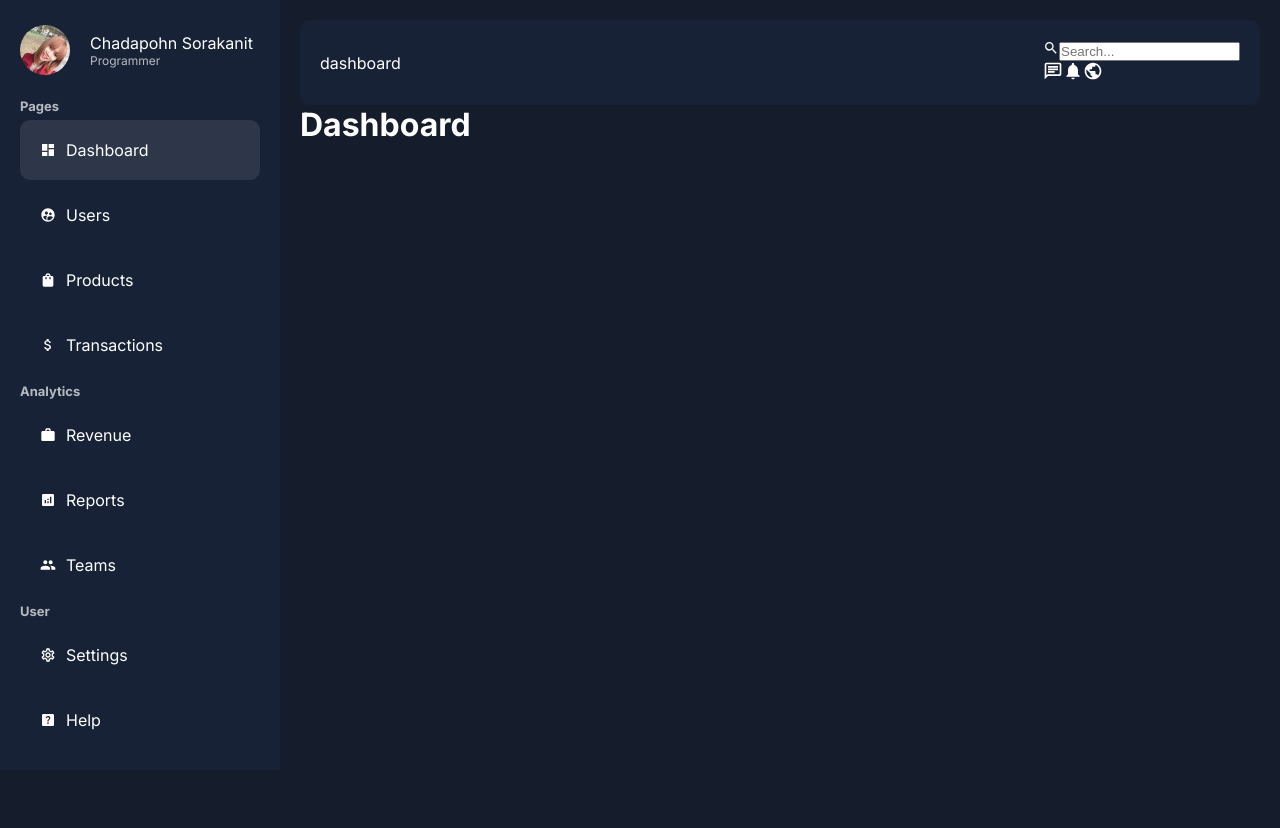
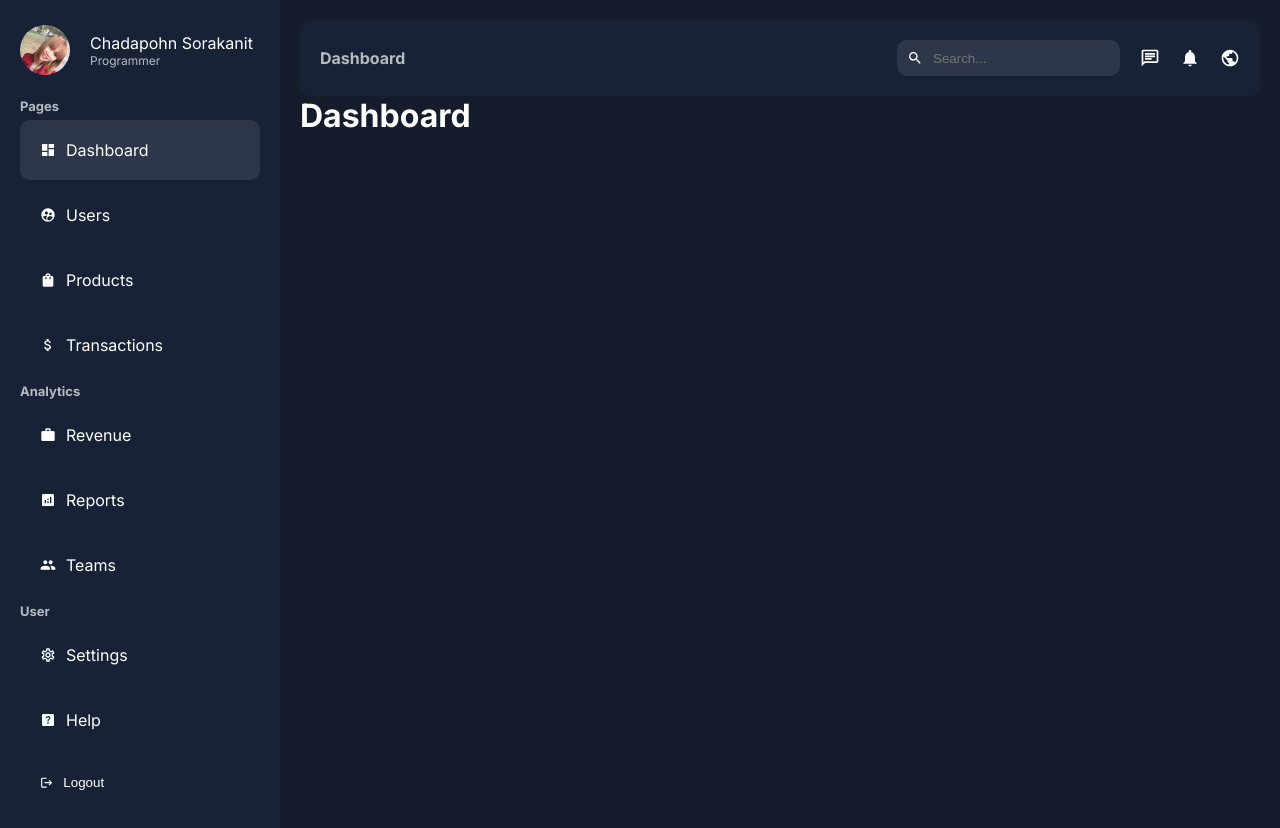
Before and after one commit to potatodevsr/nextadmin-project, a Next.js app: page /dashboard in a window 1280 px wide. Before the commit the page ends 800 px from the top, so only its background shows below. Built offline with nearby package versions, Linux system fonts and the light colour scheme.

Commit message:
upd styles navbar

```diff
--- a/app/ui/dashboard/navbar/navbar.module.css
+++ b/app/ui/dashboard/navbar/navbar.module.css
@@ -6,3 +6,35 @@
     align-items: center;
     justify-content: space-between;
 }
+
+.title {
+    color: var(--textSoft);
+    font-weight: bold;
+    text-transform: capitalize;
+}
+
+.menu {
+    display: flex;
+    align-items: center;
+    gap: 20px;
+}
+
+.search {
+    display: flex;
+    align-items: center;
+    gap: 10px;
+    background-color: #2e374a;
+    padding: 10px;
+    border-radius: 10px;
+}
+
+.input {
+    background-color: transparent;
+    border: none;
+    color: var(--text);
+}
+
+.icons {
+    display: flex;
+    gap: 20px;
+}
--- a/app/ui/dashboard/sidebar/sidebar.jsx
+++ b/app/ui/dashboard/sidebar/sidebar.jsx
@@ -11,7 +11,7 @@ import {
     MdPeople,
     MdOutlineSettings,
     MdHelpCenter,
-    // MdLogout,
+    MdLogout,
 }
     from "react-icons/md";
 
@@ -106,6 +106,10 @@ const Sidebar = () => {
                     </li>
                 ))}
             </ul>
+            <button className={styles.logout}>
+                <MdLogout />
+                Logout
+            </button>
         </div >
     )
 }
--- a/app/ui/dashboard/sidebar/sidebar.module.css
+++ b/app/ui/dashboard/sidebar/sidebar.module.css
@@ -35,3 +35,21 @@
     font-size: 13px;
     margin: 10px 0px;
 }
+
+.logout {
+    padding: 20px;
+    margin: 5px 0px;
+    display: flex;
+    align-items: center;
+    gap: 10px;
+    cursor: pointer;
+    border-radius: 10px;
+    background: none;
+    border: none;
+    width: 100%;
+    color: white;
+}
+
+.logout:hover {
+    background-color: #2e374a;
+}
```
Also changed, not shown: app/ui/dashboard/chart/chart.jsx (added, +10 -0 lines), app/ui/dashboard/card/card.jsx (added), app/ui/dashboard/card/card.module.css (added), app/ui/dashboard/chart/chart.module.css (added), app/ui/dashboard/rightbar/rightbar.jsx (added), app/ui/dashboard/rightbar/rightbar.module.css (added), app/ui/dashboard/transactions/transactions.jsx (added), app/ui/dashboard/transactions/transactions.module.css (added), 1 other file (tests, documents, lock files or other folders).
